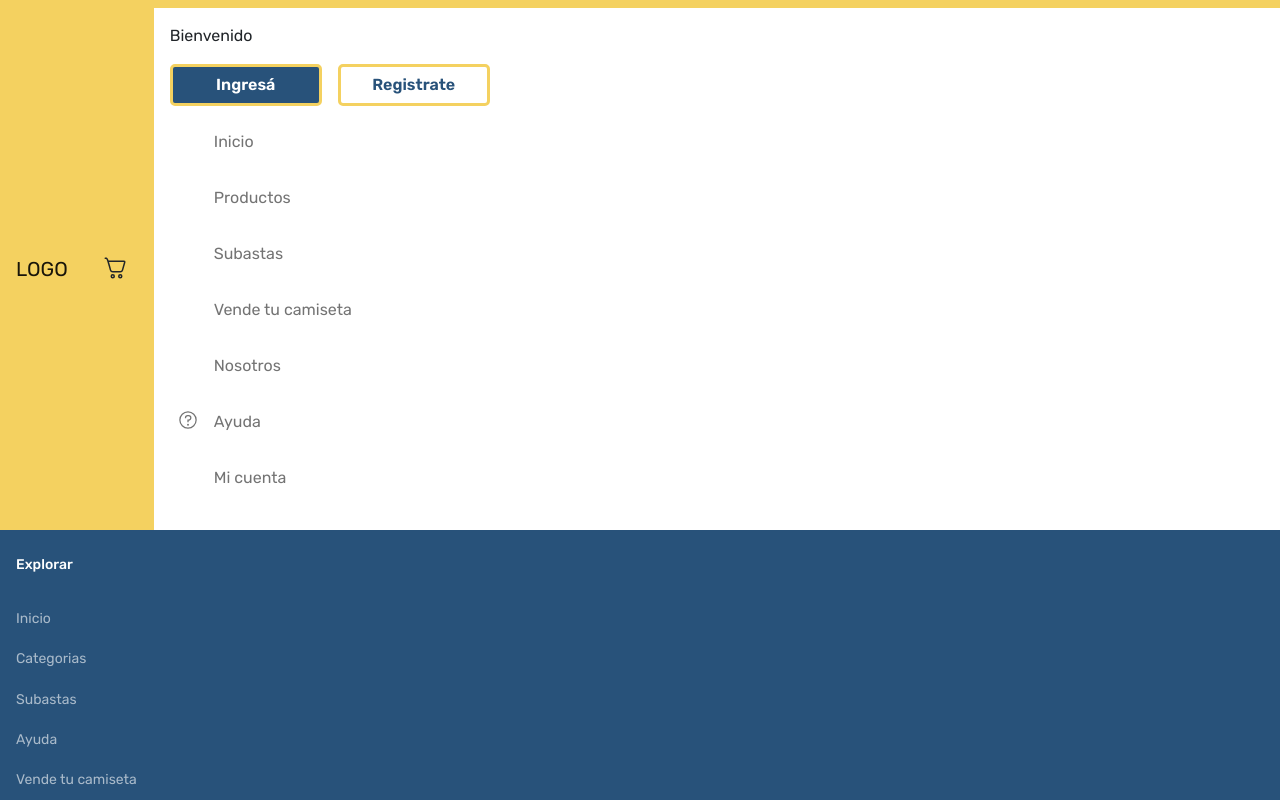
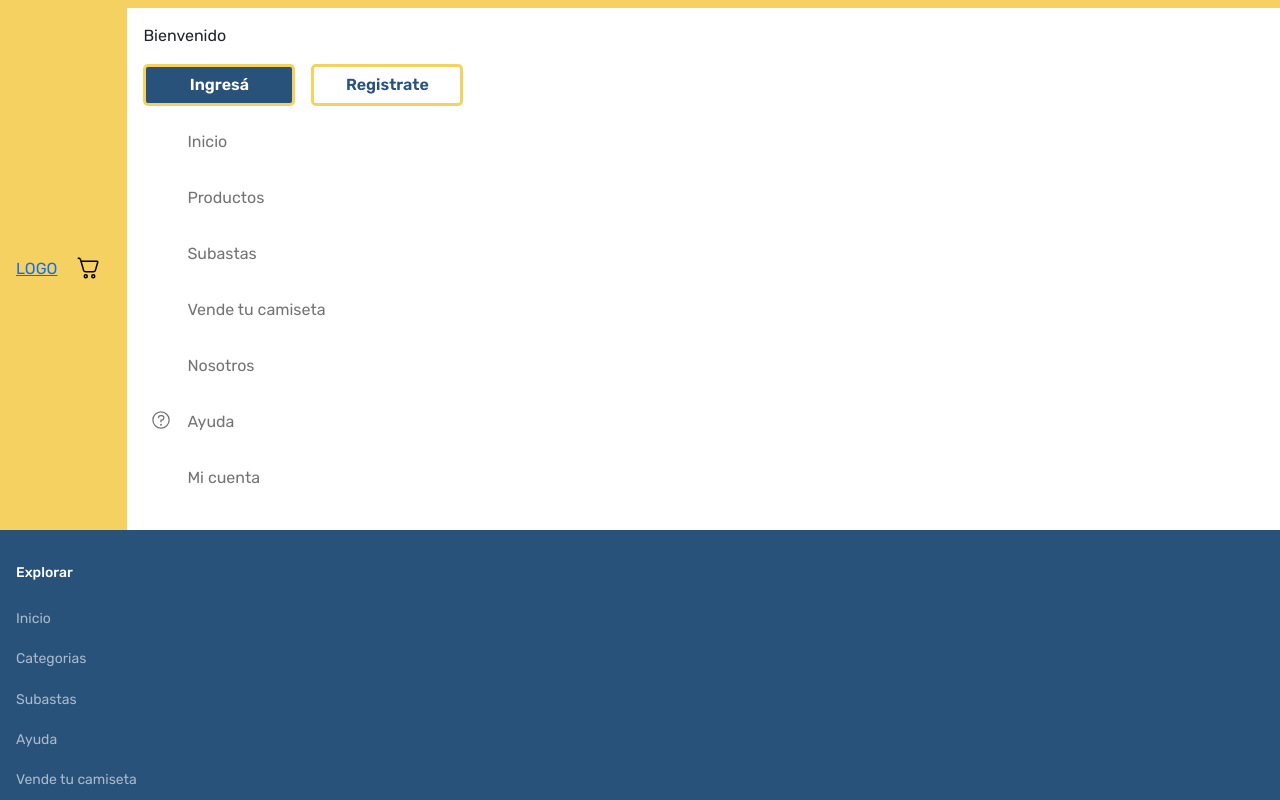
Before and after one commit to alanbensi/Clasica-Camisetas, a React (Create React App) app: page /carrito in a window 1280 px wide. Shown: the top 800 px of the page. Built offline with nearby package versions, Linux system fonts and the light colour scheme; some icons are missing; a web font is replaced by a local one.

Commit message:
Pequeños detallecitos acomodados del nav

```diff
--- a/src/components/footer/Footer.css
+++ b/src/components/footer/Footer.css
@@ -16,7 +16,7 @@ footer {
 .categoriasFooter {
     font-weight: 500;
     color: white;
-    padding: 0.5rem 0;
+    margin-top: 1rem;
 }
 
 .imgMediosPagoFooter, .iconoRedesFooter {
@@ -45,6 +45,7 @@ footer {
 
 .parrafoCopyrightFooter {
     color: white;
+    margin-top: 1rem;
 }
 
 .parrafoCopyrightFooter a {
--- a/src/components/navClasica/NavClasica.css
+++ b/src/components/navClasica/NavClasica.css
@@ -20,6 +20,7 @@
     font-size: 30px;
     margin-bottom: 0.15rem;
     margin-left: 1rem;
+    color: black;
 }
 
 .navbar-toggler:focus {
--- a/src/components/navClasica/NavClasica.jsx
+++ b/src/components/navClasica/NavClasica.jsx
@@ -2,21 +2,21 @@ import React from 'react';
 import Navbar from 'react-bootstrap/Navbar';
 import Nav from 'react-bootstrap/Nav';
 import { Icon } from '@iconify/react';
+import { Link, NavLink } from 'react-router-dom';
 import 'bootstrap/dist/css/bootstrap.min.css';
 import './NavClasica.css'
 import Boton from '../boton/Boton';
-import { Link } from 'react-router-dom';
 
 const NavClasica = () => {
     return (
         <header className='header'>
             <Navbar collapseOnSelect expand="lg" className='bgNavbar'>
                 <div className='containerLogoNavbar'>
-                    <Navbar.Brand href="#home">LOGO</Navbar.Brand>
+                    <Link to='/'>LOGO</Link>
                 </div>
                 <div className='containerIconosNavbar'>
                     <Navbar.Toggle aria-controls="responsive-navbar-nav" className='iconoHamburguesa' />
-                    <Icon icon="fluent:cart-20-regular" className='iconoCarrito' />
+                    <NavLink to='/carrito'><Icon icon="fluent:cart-20-regular" className='iconoCarrito' /></NavLink>
                 </div>
                 <Navbar.Collapse id="responsive-navbar-nav" className='navbarDesplegado'>
                     <Nav className="me-auto">
```
Also changed, not shown: src/App.css (line endings or trailing spaces).
